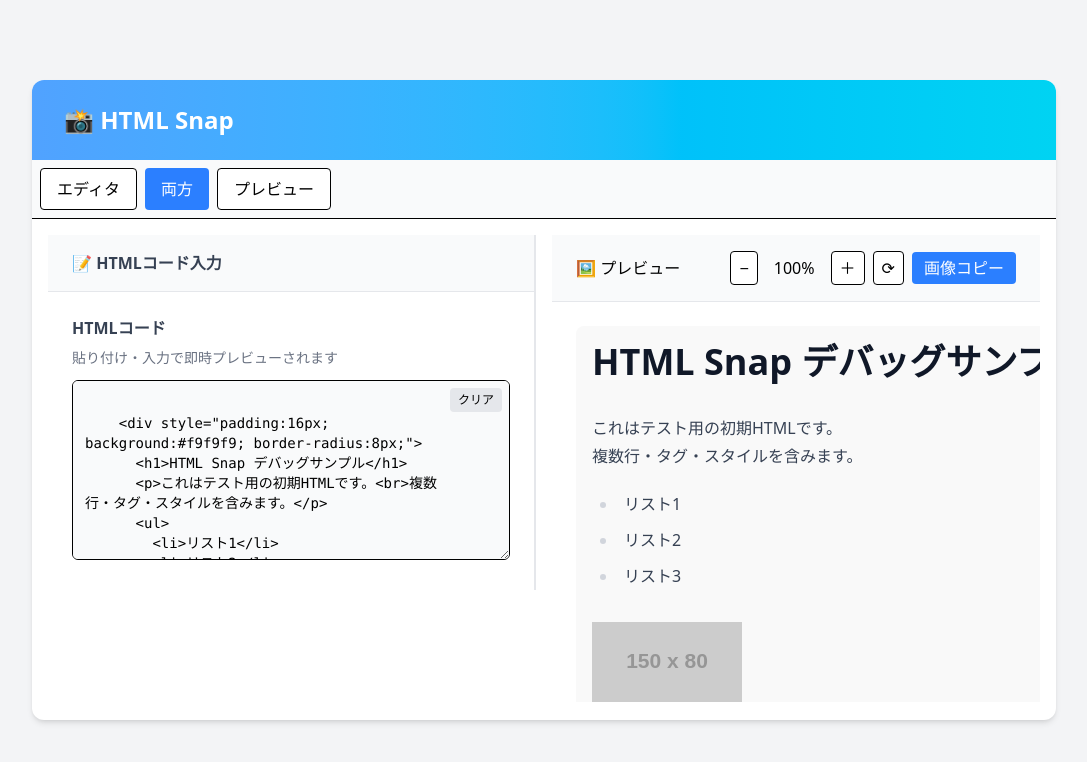
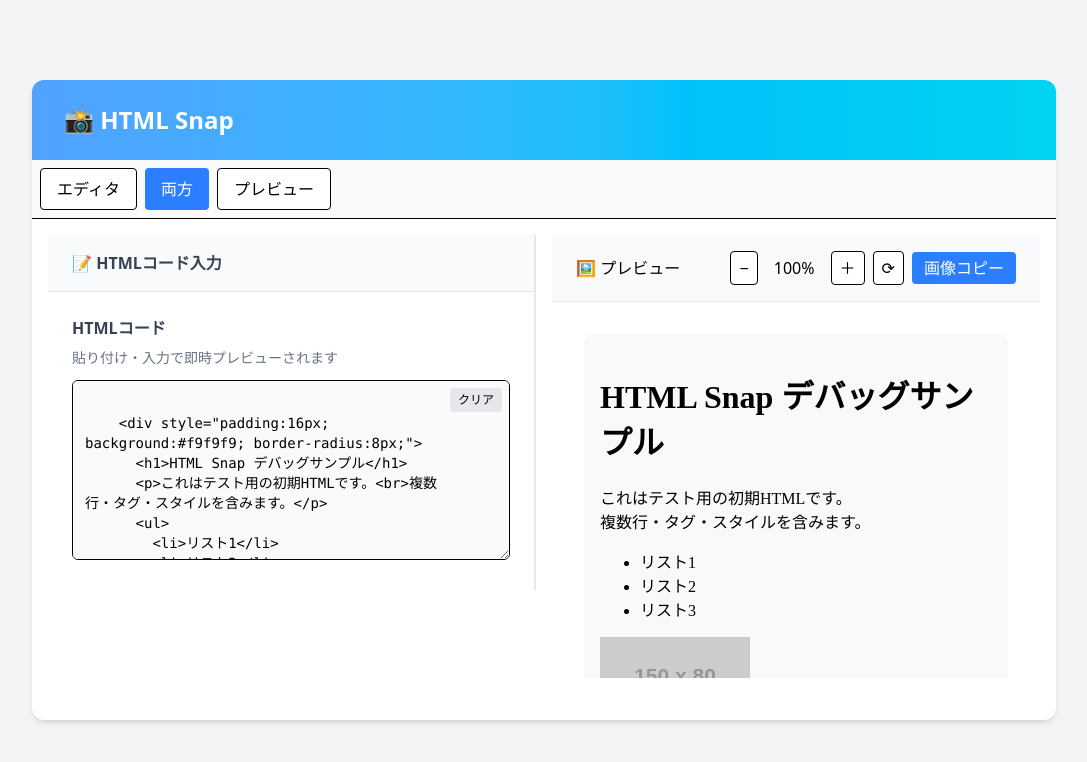
Before and after one commit to Meerkat39/HTML-Snap, a Next.js app: page / in a window 1280 px wide. Shown: the top 762 px of the page, without its empty margins (96-1183 px from the left). Built offline with nearby package versions, Linux system fonts and the light colour scheme.

Commit message:
feat:プレビュー領域の iframe sandbox 化

```diff
--- a/src/components/main/preview/PreviewPane.tsx
+++ b/src/components/main/preview/PreviewPane.tsx
@@ -1,7 +1,6 @@
 // プレビューペイン（RenderArea＋ActionButtonsをラップ）
 import html2canvas from "html2canvas-pro";
 import { useRef, useState } from "react";
-import RenderArea from "../../render/RenderArea";
 import ActionButtons from "./ActionButtons";
 import ZoomControls from "./ZoomControls";
 
@@ -52,8 +51,12 @@ const PreviewPane = ({ html }: PreviewPaneProps) => {
     }, "image/png");
   };
 
+  // ズーム用styleタグをsrcDocに埋め込む（枠サイズはそのまま、中身だけ拡大・縮小）
+  const zoomStyle = `<style>body { transform: scale(${zoom}); transform-origin: top left; }</style>`;
+  const iframeHtml = zoomStyle + html;
+
   return (
-    <section className="flex-1 flex flex-col relative">
+    <section className="flex-1 flex flex-col relative h-full">
       {/* コピー完了通知 */}
       {copied && (
         <div className="fixed top-4 right-4 bg-green-500 text-white px-4 py-2 rounded shadow z-50">
@@ -69,28 +72,32 @@ const PreviewPane = ({ html }: PreviewPaneProps) => {
       <div className="bg-gray-50 px-6 py-4 border-b border-gray-200 flex items-center justify-between">
         <span>🖼️ プレビュー</span>
         <div className="flex gap-2 items-center">
-          {/* ズーム操作UIをコンポーネント化 */}
           <ZoomControls onZoomChange={setZoom} />
-          {/* 既存の画像コピーボタン */}
           <ActionButtons onImageCopy={handleImageCopy} />
         </div>
       </div>
-      {/* プレビュー表示領域（拡大時はスクロールで制御） */}
-      <div className="flex-1 w-full min-w-0 p-6 bg-white overflow-x-auto overflow-y-auto max-w-[600px] max-h-[400px]">
-        {/* 横スクロール用ラッパーdiv（white-space: nowrapで拡大時も横に伸びる） */}
-        <div className="w-full" style={{ whiteSpace: "nowrap" }}>
-          {/* 画像化したい領域にrefを付与＋ズーム反映＋inline-blockではみ出し防止 */}
-          <div
-            ref={previewRef}
-            className="min-w-[200px] min-h-[150px] inline-block"
-            style={{
-              transform: `scale(${zoom})`,
-              transformOrigin: "top left",
-            }}
-          >
-            <RenderArea html={html} />
-          </div>
-        </div>
+      {/* プレビュー表示領域（iframeで分離表示） */}
+      <div
+        className="flex-1 w-full h-full min-w-0 min-h-0 p-6 bg-white overflow-hidden flex items-stretch justify-stretch"
+        style={{ maxWidth: "600px", maxHeight: "400px", height: "100%" }}
+      >
+        <iframe
+          title="HTMLプレビュー"
+          sandbox="allow-scripts allow-same-origin"
+          srcDoc={iframeHtml}
+          style={{
+            width: "100%",
+            height: "100%",
+            minHeight: "0",
+            minWidth: "0",
+            border: "none",
+            display: "block",
+            boxSizing: "border-box",
+            background: "white",
+            maxWidth: "100%",
+            maxHeight: "100%",
+          }}
+        />
       </div>
     </section>
   );
```
Also changed, not shown: 1 other file (tests, documents, lock files or other folders).
